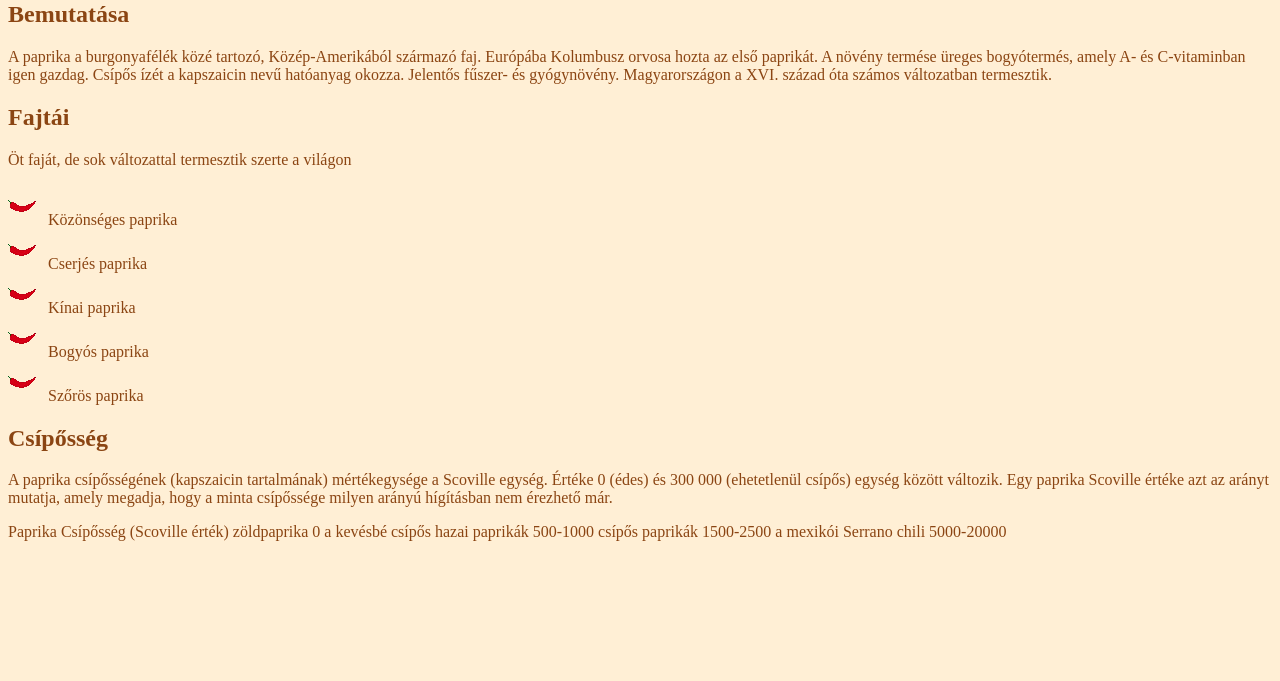
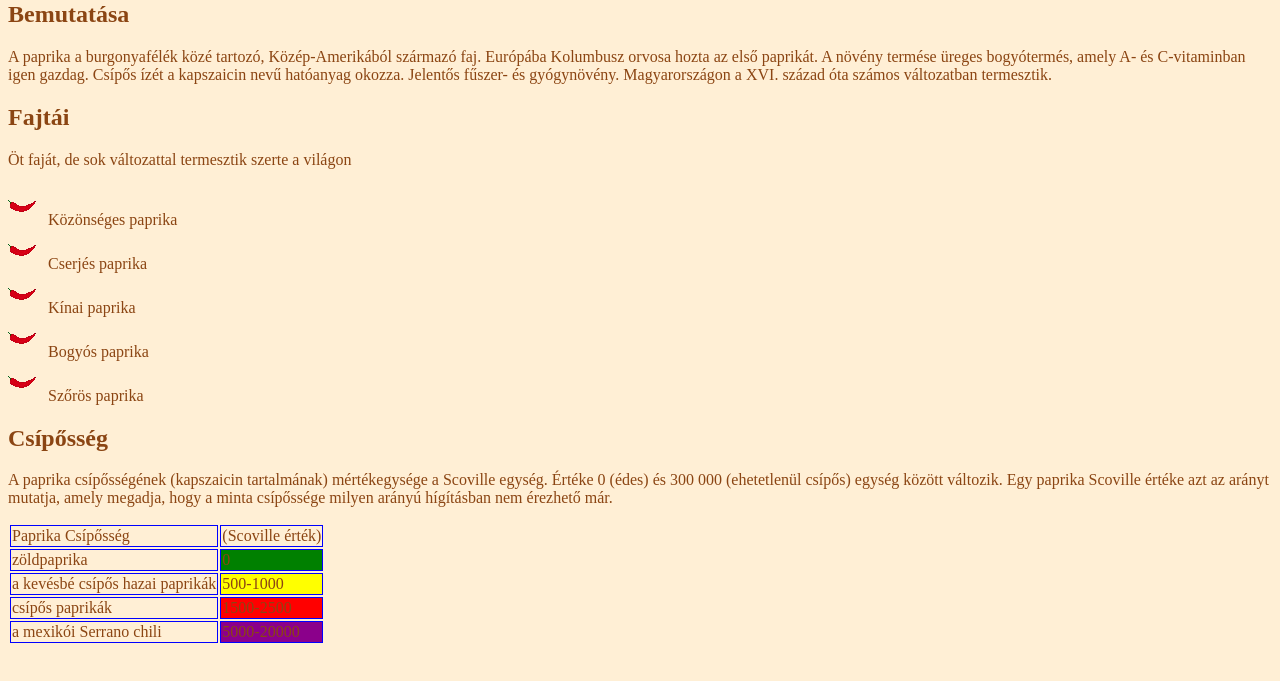
Before and after one commit to thespekky/paprika, a plain HTML site: page index.html in a window 1280 px wide. Shown: the part 79-760 px from the top of the page. Drawn offline with Linux system fonts and the light colour scheme.

Commit message:
lista képei és az egész táblázat

```diff
--- a/index.html
+++ b/index.html
@@ -35,11 +35,22 @@
         (ehetetlenül csípős) egység között változik. Egy paprika Scoville értéke azt az arányt mutatja, amely megadja,
         hogy a minta csípőssége milyen arányú hígításban nem érezhető már.</p>
 
-    Paprika Csípősség (Scoville érték)
-    zöldpaprika 0
-    a kevésbé csípős hazai paprikák 500-1000
-    csípős paprikák 1500-2500
-    a mexikói Serrano chili 5000-20000
+        <table>
+            <tr>
+    <td>Paprika Csípősség</td>
+    <td>(Scoville érték)</td>
+        </tr>
+    <tr><td>zöldpaprika</td><td id="zold"> 0</td></tr>
+<tr>
+   <td> a kevésbé csípős hazai paprikák</td> <td id="yellow">500-1000</td>
+</tr>
+<tr>
+    <td>csípős paprikák</td><td id="piros"> 1500-2500</td>
+</tr>
+<tr>
+    <td>a mexikói Serrano chili</td><td id="lila"> 5000-20000</td>
+</tr>
+</table>
     </div>
     </div>
 </body>
--- a/paprika/paprika.css
+++ b/paprika/paprika.css
@@ -6,3 +6,22 @@ body
 ul{
     list-style-image: url("chili-pepper-icon.gif");
 }
+#lila
+{
+    background-color:darkmagenta;
+}
+#piros
+{
+    background-color: red;
+}
+#yellow{
+    background-color: yellow;
+}
+#zold
+{
+    background-color: green;
+}
+td
+{
+    border: 1px solid blue;
+}
```
Also changed, not shown: 1 other file.
